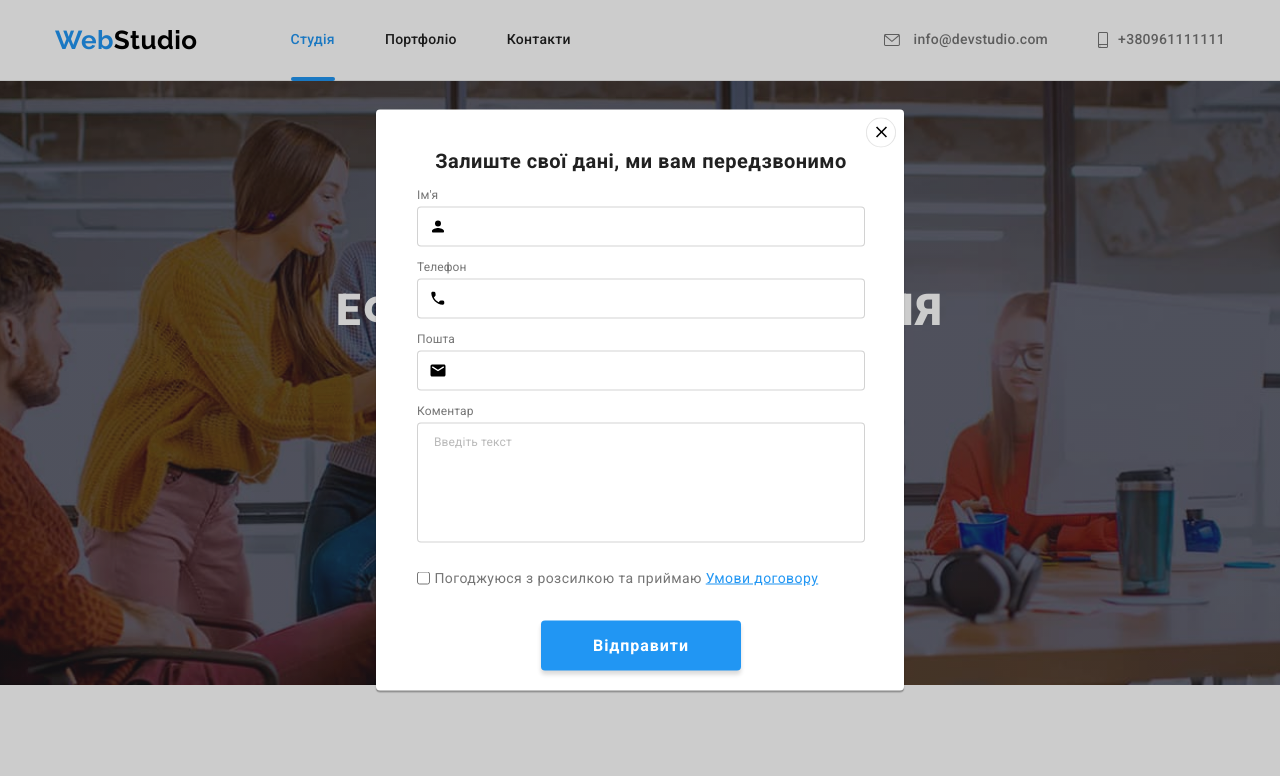
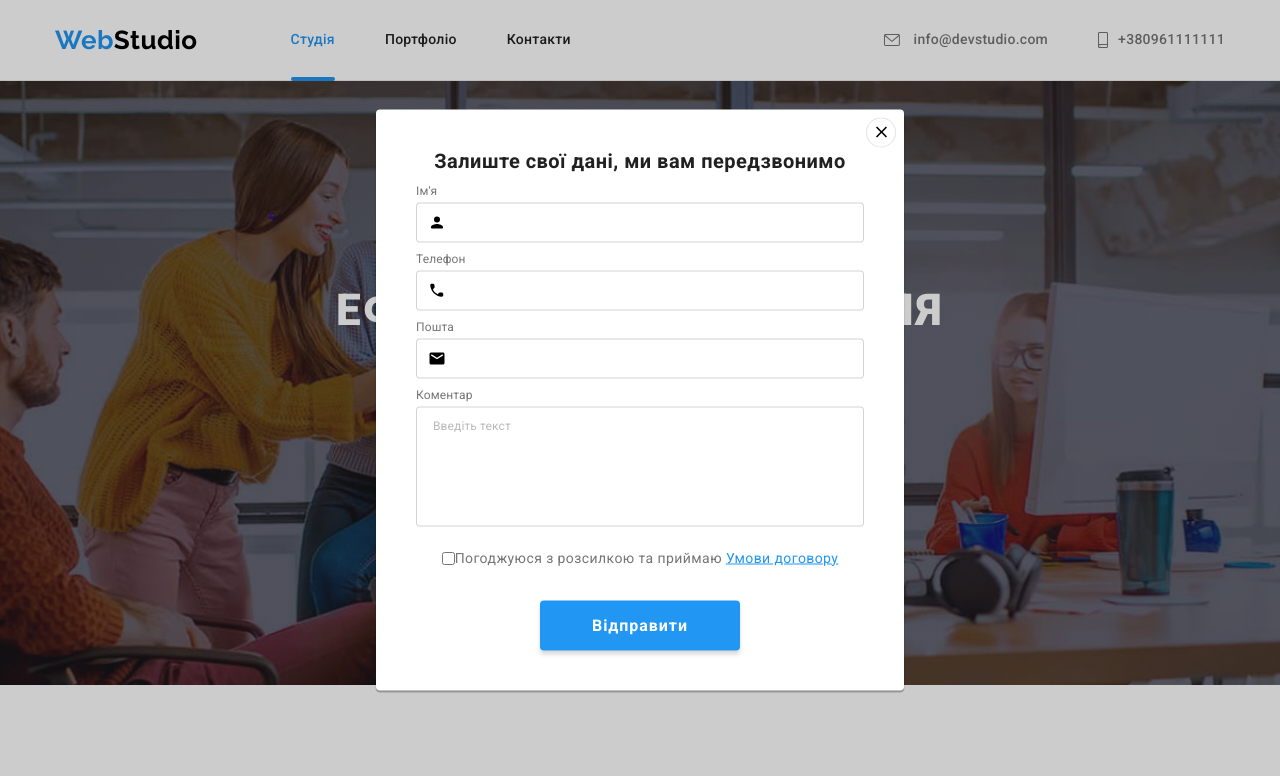
Before and after one commit to DemonVenom666/goit-markup-hw-06, a plain HTML site: page index.html in a window 1280 px wide. Both pictures are taken after a click on the button "Замовити послугу". Shown: the top 776 px of the page. Drawn offline with nearby package versions, Linux system fonts and the light colour scheme.

Commit message:
Update index.html, portfolio.html and styles.css

```diff
--- a/css/styles.css
+++ b/css/styles.css
@@ -325,7 +325,7 @@ img {
 }
 
 .form-subscription {
-    margin-left: 93px;
+    margin-left: auto;
 }
 
 .subscription {
@@ -873,14 +873,9 @@ img {
     top: 50%;
     left: 50%;
 
-    padding-top: 40px;
-    padding-left: 41px;
-    padding-right: 39px;
-    padding-bottom: 40px;
-    width: 100%;
-    max-width: 528px;
-    height: 100%;
-    max-height: 581px;
+    padding: 40px;
+    width: 528px;
+    height: 581px;
     background: #FFFFFF;
     box-shadow: 0px 1px 3px rgba(0, 0, 0, 0.12), 0px 1px 1px rgba(0, 0, 0, 0.14), 0px 2px 1px rgba(0, 0, 0, 0.2);
     border-radius: 4px;
@@ -932,7 +927,7 @@ textarea {
 }
 
 .form-label {
-    display: inline-block;
+    display: block;
     margin-bottom: 4px;
     color: var(--secondary-color);
     font-weight: 400;
@@ -957,6 +952,7 @@ textarea {
 }
 
 .form-textarea {
+    display: block;
     width: 100%;
     height: 120px;
     margin-bottom: 20px;
@@ -1001,6 +997,8 @@ textarea {
 
 .form-checkbox {
     margin-bottom: 30px;
+    display: flex;
+    justify-content: center;
 }
 
 .terms-checkbox {
```
Also changed, not shown: portfolio.html (+13 -0 lines), index.html (indentation only).
